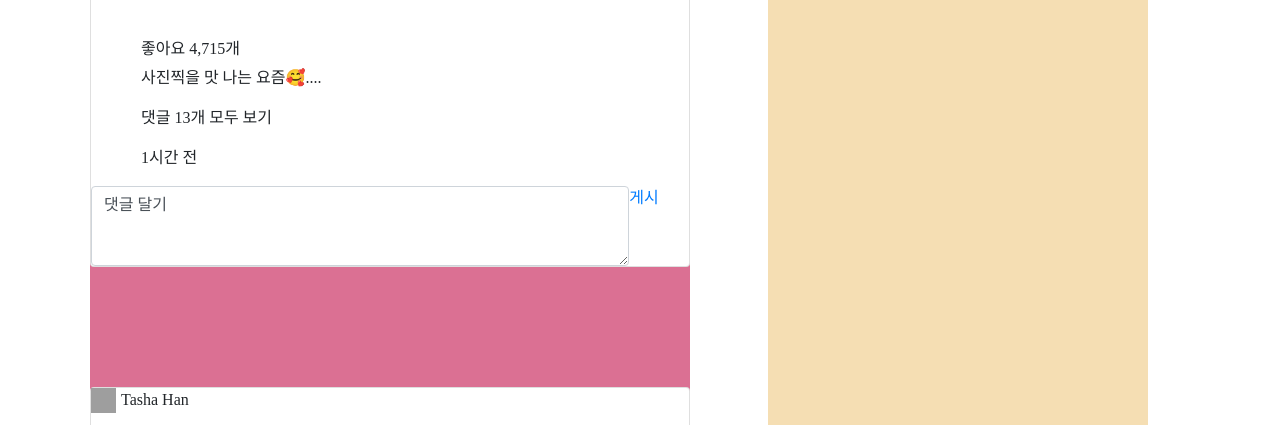
After one commit to Madung2/citistagram, a Python web app: template templates/carousel.html in a window 1280 px wide. The commit adds this page. Shown: the part 613-1038 px from the top of the page. Run offline with Jinja, Linux system fonts and the light colour scheme; the template is opened without the code that fills it, so the values that code supplies are empty; grey boxes are pictures that could not be loaded.

Commit message:
html 모두 완성, 댓글창 추가, foot 추가, 카드 2개 추가

```diff
--- a/static/responsive.css
+++ b/static/responsive.css
@@ -5,3 +5,9 @@
         display:none;
     }
 }
+
+@media screen and (max-width:820px) {
+    .side_column{
+        display:none;
+    }
+}
--- a/static/style.css
+++ b/static/style.css
@@ -1,5 +1,5 @@
 /*=================== fonts ====================*/
-.*{
+* {
     font-family: Billabong;
 }
 /*=================== navbar ====================*/
@@ -8,6 +8,8 @@
     display:flex;
     justify-content: space-between;
     position:fixed;
+    width: 100%;
+    z-index: 2;
 }
 .navbar-logo{
     padding: 0;
@@ -16,6 +18,8 @@
 .navbar_search{
     padding:0;
     border-radius:0;
+    border-color:#c7b0ff;
+    background-color: grey;
 }
 
 .navbar_links{
@@ -35,21 +39,93 @@
 }
 /*=================== main page ====================*/
 .main_page_all {
+    padding-top: 85px;
     display:flex;
     flex-direction:row;
     justify-content: center;
     text_align: center;
+    z-index: 1;
+
 }
 
 .main_column{
-    width:400px;
-    height:1000px;
+    width:650px;
+    height:100%;
     background-color: palevioletred;
+    margin-right:500px;
+    padding-top:37px;
+    width: 600px;
 }
 
 .side_column{
-    width: 400px;
+    width: 380px;
     height: 1000px;
     background-color: wheat;
-    p
+    position:fixed;
+    left:60%;
+
 }
+
+/*===================card====================*/
+.card{
+    margin-bottom:120px;
+}
+.card-top{
+    height: 50px;
+    display:flex;
+    justify-content: space-between;
+    padding-left:25px;
+    padding-right:25px;
+    padding-top:15px;
+
+}
+.profile{
+    flex-direction:row;
+    width: 20%;
+
+}
+.profile_pic{
+    width:25px;
+    height:25px;
+    float:left;
+}
+
+.icon_bar{
+    margin:20px;
+    padding:0;
+    font-size: 30px;
+    display: flex;
+    list-style: none;
+}
+
+.icon_bar_left{
+    margin:0;
+    padding:0;
+    display:flex;
+    list-style: none;
+}
+.card-text{
+    padding-left:50px;
+
+}
+.card_bottom {
+    display: flex;
+    text_align: center;
+}
+.card_bottom textarea {
+    width:90%;
+}
+
+
+/*===================right column====================*/
+.list-group-item{
+    height:110px;
+}
+.name_list{
+    width: 100%;
+    float: left;
+}
+
+.namebox_change{
+    float: left;
+}
--- /dev/null
+++ b/templates/carousel.html
@@ -0,0 +1,309 @@
+<!DOCTYPE html>
+<html lang="en">
+<head>
+    <!-- Required meta tags -->
+    <meta charset="UTF-8">
+    <title>반응형 웹 공부</title>
+    <script src="https://use.fortawesome.com/99966411.js"></script>
+    <!-- Bootstrap CSS -->
+    <link rel="stylesheet" href="https://cdn.jsdelivr.net/npm/bootstrap@4.1.3/dist/css/bootstrap.min.css"
+          integrity="sha384-MCw98/SFnGE8fJT3GXwEOngsV7Zt27NXFoaoApmYm81iuXoPkFOJwJ8ERdknLPMO" crossorigin="anonymous">
+
+    <!-- Optional JavaScript -->
+    <script src="https://code.jquery.com/jquery-3.3.1.slim.min.js"
+            integrity="sha384-q8i/X+965DzO0rT7abK41JStQIAqVgRVzpbzo5smXKp4YfRvH+8abtTE1Pi6jizo"
+            crossorigin="anonymous"></script>
+    <script src="https://cdn.jsdelivr.net/npm/popper.js@1.14.3/dist/umd/popper.min.js"
+            integrity="sha384-ZMP7rVo3mIykV+2+9J3UJ46jBk0WLaUAdn689aCwoqbBJiSnjAK/l8WvCWPIPm49"
+            crossorigin="anonymous"></script>
+    <script src="https://cdn.jsdelivr.net/npm/bootstrap@4.1.3/dist/js/bootstrap.min.js"
+            integrity="sha384-ChfqqxuZUCnJSK3+MXmPNIyE6ZbWh2IMqE241rYiqJxyMiZ6OW/JmZQ5stwEULTy"
+            crossorigin="anonymous"></script>
+    <script src="https://ajax.googleapis.com/ajax/libs/jquery/3.5.1/jquery.min.js"></script>
+    <script src="https://use.fortawesome.com/99966411.js"></script>
+    <!-- main css -->
+    <link rel="stylesheet" href="../static/style.css">
+    <link rel="stylesheet" href="../static/responsive.css">
+
+</head>
+
+<body>
+<!--================1.Navbar파트====================-->
+    <nav class="navbar">
+        <div class="navbar_logo">
+            <a class="navbar-brand logo_h" href="/static">
+                <img class="img_logo"
+                     src="https://img1.daumcdn.net/thumb/R1280x0/?scode=mtistory2&fname=https%3A%2F%2Fblog.kakaocdn.net%2Fdn%2F26X4T%2FbtrADSUYPCB%2FoFUteKiKBFc8EVOXzEKBx1%2Fimg.png"
+                     alt="로고 이미지">
+            </a>
+
+        </div>
+        <div class="navbar_search">
+            <form class="d-flex">
+                <input class="form-control me-2" type="search" placeholder="Search" aria-label="Search">
+            </form>
+        </div>
+        <ul class="navbar_links">
+            <li><a href=""><i class="fa fa-home-fi"></i></a></li>
+            <li><a href=""><i class="fa fa-paper-plane"></i></a></li>
+            <li><a href=""><i class="fa fa-plus"></i></a></li>
+            <li><a href=""><i class="fa fa-compass"></i></a></li>
+            <li><a href=""><i class="fa fa-heart"></i></a></li>
+        </ul>
+    </nav>
+<!--================1.Navbar END====================-->
+
+<!--================2. 메인 화면====================-->
+<div class="main_page_all">
+    <div class="main_column">
+
+        <div class="card" >
+            <div class="card_top">
+                <div class="profile">
+                    <img class="profile_pic"
+                     src="https://img1.daumcdn.net/thumb/R1280x0/?scode=mtistory2&fname=https%3A%2F%2Fblog.kakaocdn.net%2Fdn%2FefeXMf%2FbtrALvQXSLl%2Fn6fd0dsFfXNbUmOX7EYGBK%2Fimg.png" alt="프로필 사진">
+                    <p style="padding-left:30px;">Tasha Han</p>
+                </div>
+
+                <div>
+                    <i class="fa fa-dots-three-horizontal"></i>
+                </div>
+
+            </div>
+            <div class="carousel slide" id="carouselExampleIndicators"  data-bs-ride="carousel">
+                <div class="carousel-indicators">
+                    <button type="button" data-bs-target="#carouselExampleIndicators" data-bs-slide-to="0"
+                            class="active" aria-current="true" aria-label="Slide 1"></button>
+                    <button type="button" data-bs-target="#carouselExampleIndicators" data-bs-slide-to="1"
+                            aria-label="Slide 2"></button>
+                    <button type="button" data-bs-target="#carouselExampleIndicators" data-bs-slide-to="2"
+                            aria-label="Slide 3"></button>
+                </div>
+                <div class="carousel-inner">
+                    <div class="carousel-item active">
+                        <img src="https://img1.daumcdn.net/thumb/R1280x0/?scode=mtistory2&fname=https%3A%2F%2Fblog.kakaocdn.net%2Fdn%2Fd737hn%2FbtrAJJJi2EP%2FccMkRRyFXxpaUZn0NxqA71%2Fimg.jpg"
+                             class="d-block w-100" alt="...">
+                    </div>
+                    <div class="carousel-item">
+                        <img src="https://img1.daumcdn.net/thumb/R1280x0/?scode=mtistory2&fname=https%3A%2F%2Fblog.kakaocdn.net%2Fdn%2FoV5Lg%2FbtrAEHzfio0%2FRUOZqxvNsZl4A5r9OBHXb1%2Fimg.jpg"
+                             class="d-block w-100" alt="...">
+                    </div>
+                    <div class="carousel-item">
+                        <img src="https://img1.daumcdn.net/thumb/R1280x0/?scode=mtistory2&fname=https%3A%2F%2Fblog.kakaocdn.net%2Fdn%2FbMz54Y%2FbtrAFiTvYoK%2F6WR8fEPGK01Spbx7kWGI90%2Fimg.png"
+                             class="d-block w-100" alt="...">
+                    </div>
+                </div>
+                <button class="carousel-control-prev" type="button" data-bs-target="#carouselExampleIndicators"
+                        data-bs-slide="prev">
+                    <span class="carousel-control-prev-icon" aria-hidden="true"></span>
+                    <span class="visually-hidden">Previous</span>
+                </button>
+                <button class="carousel-control-next" type="button" data-bs-target="#carouselExampleIndicators"
+                        data-bs-slide="next">
+                    <span class="carousel-control-next-icon" aria-hidden="true"></span>
+                    <span class="visually-hidden">Next</span>
+                </button>
+            </div>
+            <div class="card_body">
+                <div class="icon_bar">
+                    <ul class="icon_bar_left">
+                        <li><a href=""><i class="fa fa-heart"></i></a></li>
+                        <li><a href=""><i class="fa fa-chat-bubble"></i></a></li>
+                        <li><a href=""><i class="fa fa-paper-plane"></i></a></li>
+                    </ul>
+                    <i class="fa fa-bookmark"></i>
+
+                </div>
+                <div class="card-text">
+                    <h6 class="like_number">좋아요 4,715개</h6>
+                    <p class="card_comment">사진찍을 맛 나는 요즘🥰....</p>
+                    <p>댓글 13개 모두 보기</p>
+                    <p>1시간 전</p>
+                </div>
+                <div class="card_bottom">
+                    <textarea class="form-control" placeholder="" id="comment" style="height: 80px">댓글 달기</textarea> <a href="">게시</a>
+                </div>
+            </div>
+        </div>
+        <div class="card" >
+            <div class="card_top">
+                <div class="profile">
+                    <img class="profile_pic"
+                     src="https://img1.daumcdn.net/thumb/R1280x0/?scode=mtistory2&fname=https%3A%2F%2Fblog.kakaocdn.net%2Fdn%2FefeXMf%2FbtrALvQXSLl%2Fn6fd0dsFfXNbUmOX7EYGBK%2Fimg.png" alt="프로필 사진">
+                    <p style="padding-left:30px;">Tasha Han</p>
+                </div>
+
+                <div>
+                    <i class="fa fa-dots-three-horizontal"></i>
+                </div>
+
+            </div>
+            <div class="carousel slide" id="carouselExampleIndicators"  data-bs-ride="carousel">
+                <div class="carousel-indicators">
+                    <button type="button" data-bs-target="#carouselExampleIndicators" data-bs-slide-to="0"
+                            class="active" aria-current="true" aria-label="Slide 1"></button>
+                    <button type="button" data-bs-target="#carouselExampleIndicators" data-bs-slide-to="1"
+                            aria-label="Slide 2"></button>
+                    <button type="button" data-bs-target="#carouselExampleIndicators" data-bs-slide-to="2"
+                            aria-label="Slide 3"></button>
+                </div>
+                <div class="carousel-inner">
+                    <div class="carousel-item active">
+                        <img src="https://img1.daumcdn.net/thumb/R1280x0/?scode=mtistory2&fname=https%3A%2F%2Fblog.kakaocdn.net%2Fdn%2Fd737hn%2FbtrAJJJi2EP%2FccMkRRyFXxpaUZn0NxqA71%2Fimg.jpg"
+                             class="d-block w-100" alt="...">
+                    </div>
+                    <div class="carousel-item">
+                        <img src="https://img1.daumcdn.net/thumb/R1280x0/?scode=mtistory2&fname=https%3A%2F%2Fblog.kakaocdn.net%2Fdn%2FoV5Lg%2FbtrAEHzfio0%2FRUOZqxvNsZl4A5r9OBHXb1%2Fimg.jpg"
+                             class="d-block w-100" alt="...">
+                    </div>
+                    <div class="carousel-item">
+                        <img src="https://img1.daumcdn.net/thumb/R1280x0/?scode=mtistory2&fname=https%3A%2F%2Fblog.kakaocdn.net%2Fdn%2FbMz54Y%2FbtrAFiTvYoK%2F6WR8fEPGK01Spbx7kWGI90%2Fimg.png"
+                             class="d-block w-100" alt="...">
+                    </div>
+                </div>
+                <button class="carousel-control-prev" type="button" data-bs-target="#carouselExampleIndicators"
+                        data-bs-slide="prev">
+                    <span class="carousel-control-prev-icon" aria-hidden="true"></span>
+                    <span class="visually-hidden">Previous</span>
+                </button>
+                <button class="carousel-control-next" type="button" data-bs-target="#carouselExampleIndicators"
+                        data-bs-slide="next">
+                    <span class="carousel-control-next-icon" aria-hidden="true"></span>
+                    <span class="visually-hidden">Next</span>
+                </button>
+            </div>
+            <div class="card_body">
+                <div class="icon_bar">
+                    <ul class="icon_bar_left">
+                        <li><a href=""><i class="fa fa-heart"></i></a></li>
+                        <li><a href=""><i class="fa fa-chat-bubble"></i></a></li>
+                        <li><a href=""><i class="fa fa-paper-plane"></i></a></li>
+                    </ul>
+                    <i class="fa fa-bookmark"></i>
+
+                </div>
+                <div class="card-text">
+                    <h6 class="like_number">좋아요 4,715개</h6>
+                    <p class="card_comment">사진찍을 맛 나는 요즘🥰....</p>
+                    <p>댓글 13개 모두 보기</p>
+                    <p>1시간 전</p>
+                </div>
+                <div class="card_bottom">
+                    <textarea class="form-control" placeholder="" id="comment" style="height: 80px">댓글 달기</textarea> <a href="">게시</a>
+                </div>
+            </div>
+        </div>
+        <div class="card" >
+            <div class="card_top">
+                <div class="profile">
+                    <img class="profile_pic"
+                     src="https://img1.daumcdn.net/thumb/R1280x0/?scode=mtistory2&fname=https%3A%2F%2Fblog.kakaocdn.net%2Fdn%2FefeXMf%2FbtrALvQXSLl%2Fn6fd0dsFfXNbUmOX7EYGBK%2Fimg.png" alt="프로필 사진">
+                    <p style="padding-left:30px;">Tasha Han</p>
+                </div>
+
+                <div>
+                    <i class="fa fa-dots-three-horizontal"></i>
+                </div>
+
+            </div>
+            <div class="carousel slide" id="carouselExampleIndicators"  data-bs-ride="carousel">
+                <div class="carousel-indicators">
+                    <button type="button" data-bs-target="#carouselExampleIndicators" data-bs-slide-to="0"
+                            class="active" aria-current="true" aria-label="Slide 1"></button>
+                    <button type="button" data-bs-target="#carouselExampleIndicators" data-bs-slide-to="1"
+                            aria-label="Slide 2"></button>
+                    <button type="button" data-bs-target="#carouselExampleIndicators" data-bs-slide-to="2"
+                            aria-label="Slide 3"></button>
+                </div>
+                <div class="carousel-inner">
+                    <div class="carousel-item active">
+                        <img src="https://img1.daumcdn.net/thumb/R1280x0/?scode=mtistory2&fname=https%3A%2F%2Fblog.kakaocdn.net%2Fdn%2Fd737hn%2FbtrAJJJi2EP%2FccMkRRyFXxpaUZn0NxqA71%2Fimg.jpg"
+                             class="d-block w-100" alt="...">
+                    </div>
+                    <div class="carousel-item">
+                        <img src="https://img1.daumcdn.net/thumb/R1280x0/?scode=mtistory2&fname=https%3A%2F%2Fblog.kakaocdn.net%2Fdn%2FoV5Lg%2FbtrAEHzfio0%2FRUOZqxvNsZl4A5r9OBHXb1%2Fimg.jpg"
+                             class="d-block w-100" alt="...">
+                    </div>
+                    <div class="carousel-item">
+                        <img src="https://img1.daumcdn.net/thumb/R1280x0/?scode=mtistory2&fname=https%3A%2F%2Fblog.kakaocdn.net%2Fdn%2FbMz54Y%2FbtrAFiTvYoK%2F6WR8fEPGK01Spbx7kWGI90%2Fimg.png"
+                             class="d-block w-100" alt="...">
+                    </div>
+                </div>
+                <button class="carousel-control-prev" type="button" data-bs-target="#carouselExampleIndicators"
+                        data-bs-slide="prev">
+                    <span class="carousel-control-prev-icon" aria-hidden="true"></span>
+                    <span class="visually-hidden">Previous</span>
+                </button>
+                <button class="carousel-control-next" type="button" data-bs-target="#carouselExampleIndicators"
+                        data-bs-slide="next">
+                    <span class="carousel-control-next-icon" aria-hidden="true"></span>
+                    <span class="visually-hidden">Next</span>
+                </button>
+            </div>
+            <div class="card_body">
+                <div class="icon_bar">
+                    <ul class="icon_bar_left">
+                        <li><a href=""><i class="fa fa-heart"></i></a></li>
+                        <li><a href=""><i class="fa fa-chat-bubble"></i></a></li>
+                        <li><a href=""><i class="fa fa-paper-plane"></i></a></li>
+                    </ul>
+                    <i class="fa fa-bookmark"></i>
+
+                </div>
+                <div class="card-text">
+                    <h6 class="like_number">좋아요 4,715개</h6>
+                    <p class="card_comment">사진찍을 맛 나는 요즘🥰....</p>
+                    <p>댓글 13개 모두 보기</p>
+                    <p>1시간 전</p>
+                </div>
+                <div class="card_bottom">
+                    <textarea class="form-control" placeholder="" id="comment" style="height: 80px">댓글 달기</textarea> <a href="">게시</a>
+                </div>
+            </div>
+        </div>
+    </div>
+    <div class="side_column">
+        Right
+
+        <div class="name_list" >
+            <ul class="list-group list-group-flush">
+                <li class="list-group-item">
+                    <img class="profile_pic"
+                     src="https://img1.daumcdn.net/thumb/R1280x0/?scode=mtistory2&fname=https%3A%2F%2Fblog.kakaocdn.net%2Fdn%2FefeXMf%2FbtrALvQXSLl%2Fn6fd0dsFfXNbUmOX7EYGBK%2Fimg.png" alt="프로필 사진">
+                    <p>Tasha Han</p>
+                    <p>예스리</p>
+                    <p class="namebox_change">전환</p>
+                </li>
+                <li class="list-group-item">
+                    <img class="profile_pic"
+                     src="https://img1.daumcdn.net/thumb/R1280x0/?scode=mtistory2&fname=https%3A%2F%2Fblog.kakaocdn.net%2Fdn%2FefeXMf%2FbtrALvQXSLl%2Fn6fd0dsFfXNbUmOX7EYGBK%2Fimg.png" alt="프로필 사진">
+                    <p>Tasha Han</p>
+                    <p>예스리</p>
+                    <p>전환</p>
+                </li>
+                <li class="list-group-item">
+                    <img class="profile_pic"
+                     src="https://img1.daumcdn.net/thumb/R1280x0/?scode=mtistory2&fname=https%3A%2F%2Fblog.kakaocdn.net%2Fdn%2FefeXMf%2FbtrALvQXSLl%2Fn6fd0dsFfXNbUmOX7EYGBK%2Fimg.png" alt="프로필 사진">
+                    <p>Tasha Han</p>
+                    <p>예스리</p>
+                    <p>전환</p>
+                </li>
+                <li class="list-group-item">
+                    <img class="profile_pic"
+                     src="https://img1.daumcdn.net/thumb/R1280x0/?scode=mtistory2&fname=https%3A%2F%2Fblog.kakaocdn.net%2Fdn%2FefeXMf%2FbtrALvQXSLl%2Fn6fd0dsFfXNbUmOX7EYGBK%2Fimg.png" alt="프로필 사진">
+                    <p>Tasha Han</p>
+                    <p>예스리</p>
+                    <p>전환</p>
+                </li>
+                <p>소개, 도움말, 홍보센터, Api, 채용정보</p>
+                <p>CITISTAGRAM FROM TASHA</p>
+            </ul>
+        </div>
+    </div>
+</div>
+
+
+
+
+</body>
+</html>
--- a/그냥 참조용.html
+++ b/templates/그냥 참조용.html
@@ -61,7 +61,7 @@
             <nav class="navbar navbar-expand-lg navbar-light">
                 <div class="container box_1620">
                     <!-- Brand and toggle get grouped for better mobile display -->
-                    <a class="navbar-brand logo_h" href="/">
+                    <a class="navbar-brand logo_h" href="/static">
                         <img src="../static/img/logo.png" alt="">
                     </a>
                     <button class="navbar-toggler" type="button" data-toggle="collapse"
@@ -74,7 +74,7 @@
                     <!-- Collect the nav links, forms, and other content for toggling -->
                     <div class="collapse navbar-collapse offset" id="navbarSupportedContent">
                         <ul class="nav navbar-nav menu_nav ml-auto">
-                            <li class="nav-item active"><a class="nav-link" href="/">HOME</a></li>
+                            <li class="nav-item active"><a class="nav-link" href="/static">HOME</a></li>
                             <li class="nav-item submenu dropdown">
                                 <a href="#" class="nav-link dropdown-toggle" data-toggle="dropdown" role="button"
                                    aria-haspopup="true" aria-expanded="false">MEMBERS</a>
--- a/인스타그램 클론코딩.html
+++ b/templates/인스타그램 클론코딩.html
@@ -54,7 +54,7 @@
             <nav class="navbar navbar-expand-lg navbar-light">
                 <div class="container box_1620">
                     <!-- 반응형 웹을 위한 토글링 주로 span 사용-->
-                    <a class="navbar-brand logo_h" href="/">
+                    <a class="navbar-brand logo_h" href="/static">
                         <img src="../static/img/logo.png" alt="">
                     </a>
                     <button class="navbar-toggler" type="button" data-toggle="collapse"
```
Also changed, not shown: templates/반응형 웹 헤더.html (added, +77 -0 lines).
